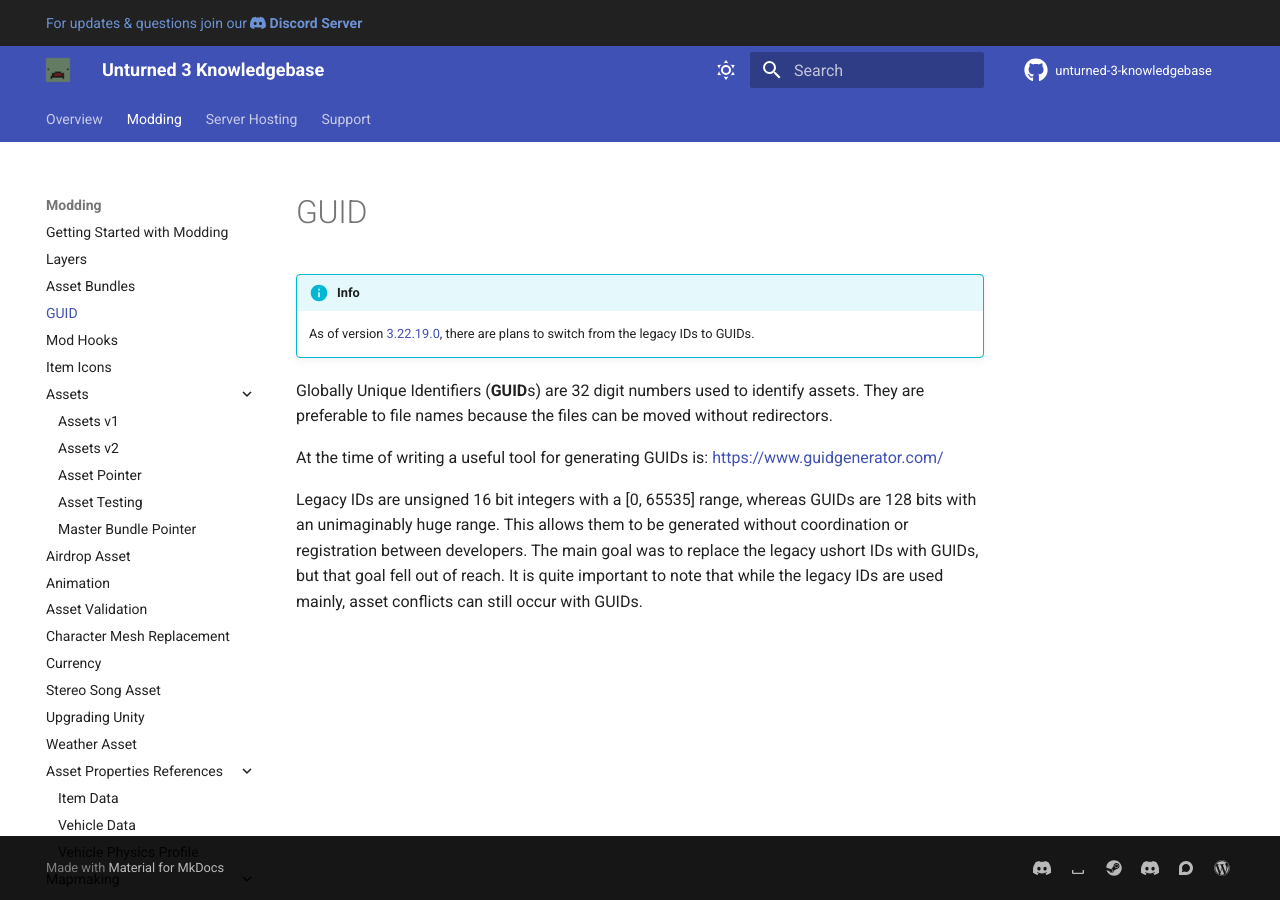
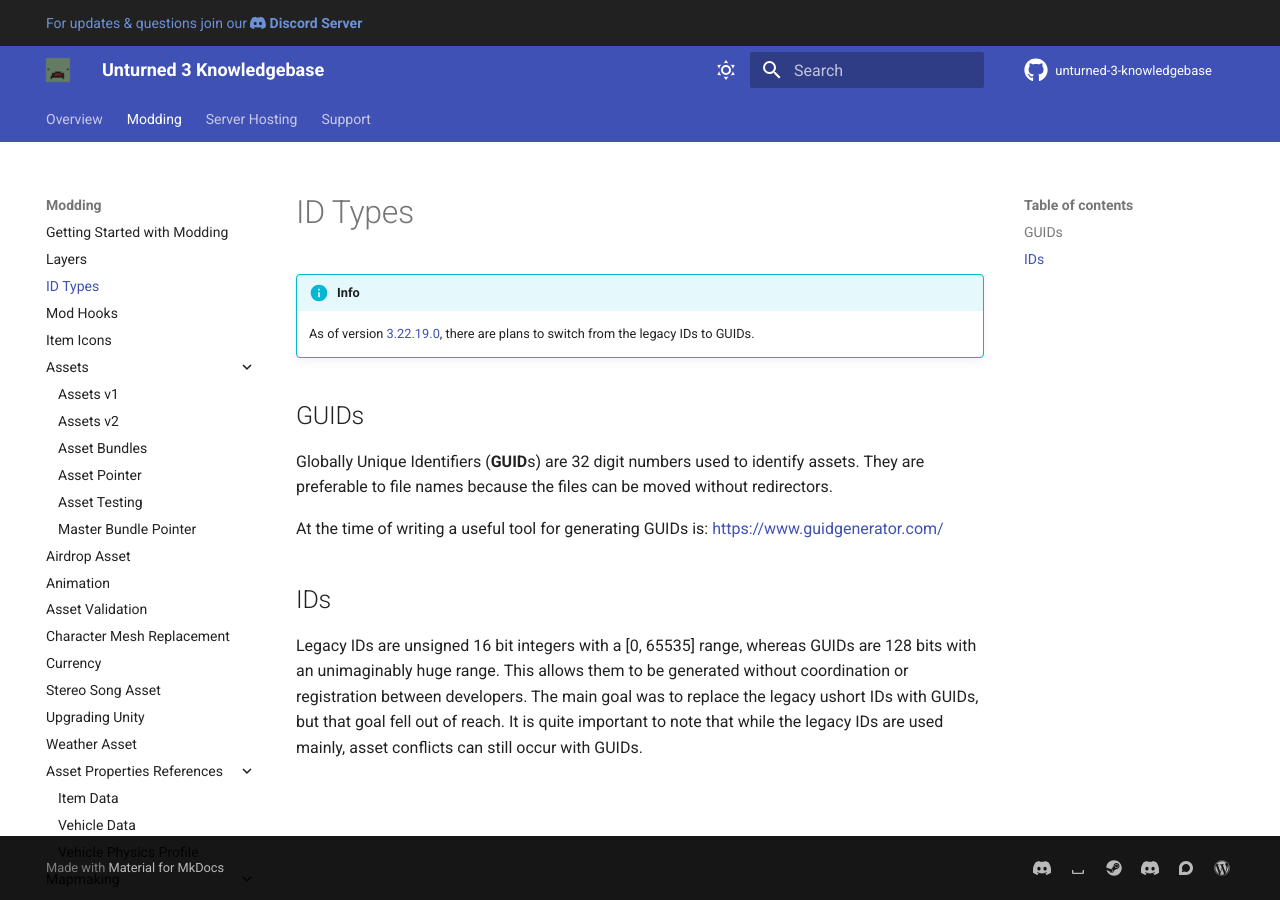
Before and after one commit to unturned-info/unturned-3-knowledgebase, an MkDocs documentation site: the page built from docs/Modding/IDTypes.md, in a window 1280 px wide. Built offline with MkDocs 1.6.1 and Material for MkDocs 9.7.7, drawn with Linux system fonts in a browser that asks for light colours; comment, search, counter and statistics services are not loaded.

Commit message:
Moved Asset Bundles under Assets in page tree and changed GUID.md to IDTypes.md (#49)
* Update and rename GUID.md to IDTypes.md

Signed-off-by: Jdance-Media <67397422+Jdance-Media@users.noreply.github.com>

```diff
--- a/docs/Modding/GUID.md
+++ b/docs/Modding/IDTypes.md
@@ -1,10 +1,14 @@
-# GUID
+# ID Types
 
 !!! info
     As of version [3.22.19.0](https://store.steampowered.com/news/app/304930/view/5940838760381455590), there are plans to switch from the legacy IDs to GUIDs.
+
+## GUIDs
 
 Globally Unique Identifiers (**GUID**s) are 32 digit numbers used to identify assets. They are preferable to file names because the files can be moved without redirectors.
 
 At the time of writing a useful tool for generating GUIDs is: https://www.guidgenerator.com/
 
+## IDs
+
 Legacy IDs are unsigned 16 bit integers with a [0, 65535] range, whereas GUIDs are 128 bits with an unimaginably huge range. This allows them to be generated without coordination or registration between developers. The main goal was to replace the legacy ushort IDs with GUIDs, but that goal fell out of reach. It is quite important to note that while the legacy IDs are used mainly, asset conflicts can still occur with GUIDs.
--- a/mkdocs.yml
+++ b/mkdocs.yml
@@ -99,6 +99,7 @@
         'Modding/mapmaking/FavoriteSearches.md': "Modding/mapmaking/Objects.md"
         'Modding/Unity2018': 'Modding/UnityUpgrade'
         'support/Common Issues.md': 'support/CommonIssues.md'
+        'Modding/GUID.md': 'Modding/IDTypes.md'
 
 extra_css:
   - stylesheets/extra.css
@@ -110,13 +111,13 @@
   - Modding:
     - 'Modding/GettingStarted.md'
     - 'Modding/Layers.md'
-    - 'Modding/AssetBundles.md'
-    - 'Modding/GUID.md'
+    - 'Modding/IDTypes.md'
     - 'Modding/ModHooks.md'
     - 'Modding/ItemIcons.md'
     - Assets:
       - 'Modding/AssetTypes/AssetsV1.md'
       - 'Modding/AssetTypes/AssetsV2.md'
+      - 'Modding/AssetBundles.md'
       - 'Modding/AssetPtr.md'
       - 'Modding/AssetTesting.md'
       - 'Modding/MasterBundlePtr.md'
```
